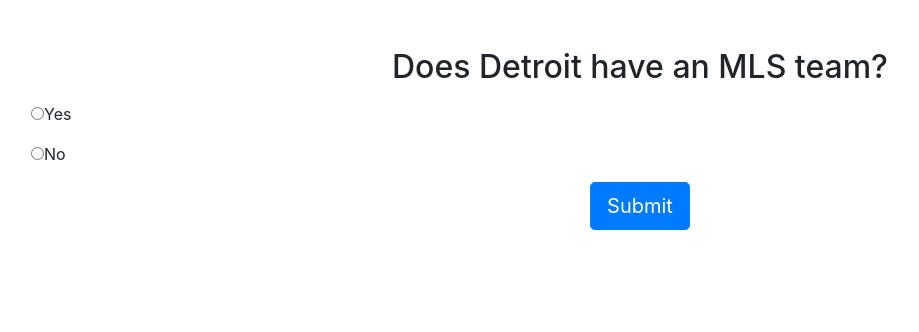
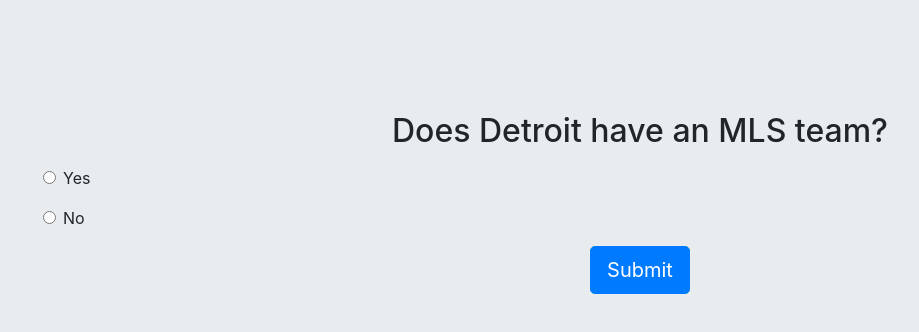
Before and after one commit to devaneyj3/JS_Quiz, a plain HTML site: page index.html in a window 1280 px wide. Shown: the whole page, without its empty margins (0-919 px from the left). Drawn offline with nearby package versions, Linux system fonts and the light colour scheme.

Commit message:
add more bootstrap classes

```diff
--- a/index.html
+++ b/index.html
@@ -8,13 +8,13 @@
     <link href="https://stackpath.bootstrapcdn.com/bootstrap/4.3.1/css/bootstrap.min.css" rel="stylesheet" integrity="sha384-ggOyR0iXCbMQv3Xipma34MD+dH/1fQ784/j6cY/iJTQUOhcWr7x9JvoRxT2MZw1T" crossorigin="anonymous">
 
 </head>
-<body>
+<body class="jumbotron">
     <div class="container-fluid mt-5 text-center">
         <h2 class="questions" id="question"></h2>
         <p class="options text-left pl-3"></p>
         <button type="submit" class="submitButton btn btn-primary btn-lg">Submit</button>
         <br>
-        <p class="score"></p>
+        <p class="score mt-5"></p>
     </div>
     <script src="https://code.jquery.com/jquery-3.4.0.min.js" integrity="sha256-BJeo0qm959uMBGb65z40ejJYGSgR7REI4+CW1fNKwOg=" crossorigin="anonymous"></script>
     <script src="script.js"></script>
--- a/script.js
+++ b/script.js
@@ -61,22 +61,6 @@
 function nextQuestion()
 {
     index++;
-}
-
-function displayQuestions()
-{
-    if(endOfQuiz == false)
-    {
-        console.log(index);
-        $("#question").html("<p>" + Questions[index].quizQuestion+ "</p>");
-        $(".options").html("<p class='option'><input class='radio' type='radio' name='option' value='" + Questions[index].options[0]+ "'>" + Questions[index].options[0] + "<br></p>");
-        $(".options").append("<p class='option'><input class='radio' type='radio' name='option' value='" + Questions[index].options[1]+ "'>" + Questions[index].options[1]+ "<br></p>");
-
-        checkAnswer();
-
-    }
-}
-$(".submitButton").click(function(){
     if(index >= Questions.length)
     {
         endOfQuiz = true;
@@ -85,18 +69,33 @@
     else{
         displayQuestions();
     }
+}
 
-});
+function displayQuestions()
+{
+    if(endOfQuiz == false)
+    {
+        console.log("Index is " + index);
+        $("#question").html("<p>" + Questions[index].quizQuestion+ "</p>");
+        $(".options").html("<p class='option'><input class='radio form-check-input' type='radio' name='option' value='" + Questions[index].options[0]+ "'>" + Questions[index].options[0] + "<br></p>");
+        $(".options").append("<p class='option'><input class='radio form-check-input' type='radio' name='option' value='" + Questions[index].options[1]+ "'>" + Questions[index].options[1]+ "<br></p>");
+
+        checkAnswer();
+
+
+    }
+}
 
 
 function checkAnswer()
 {
     $(".radio").click(function(){
         var radioValue = $(".radio:checked").val();
-        console.log(radioValue);
+        console.log("Radio Value is " + radioValue);
         if(radioValue == Questions[index].correctAnswer)
         {
             score++;
+            console.log("Score is " + score);
             nextQuestion();
 
         }
```
